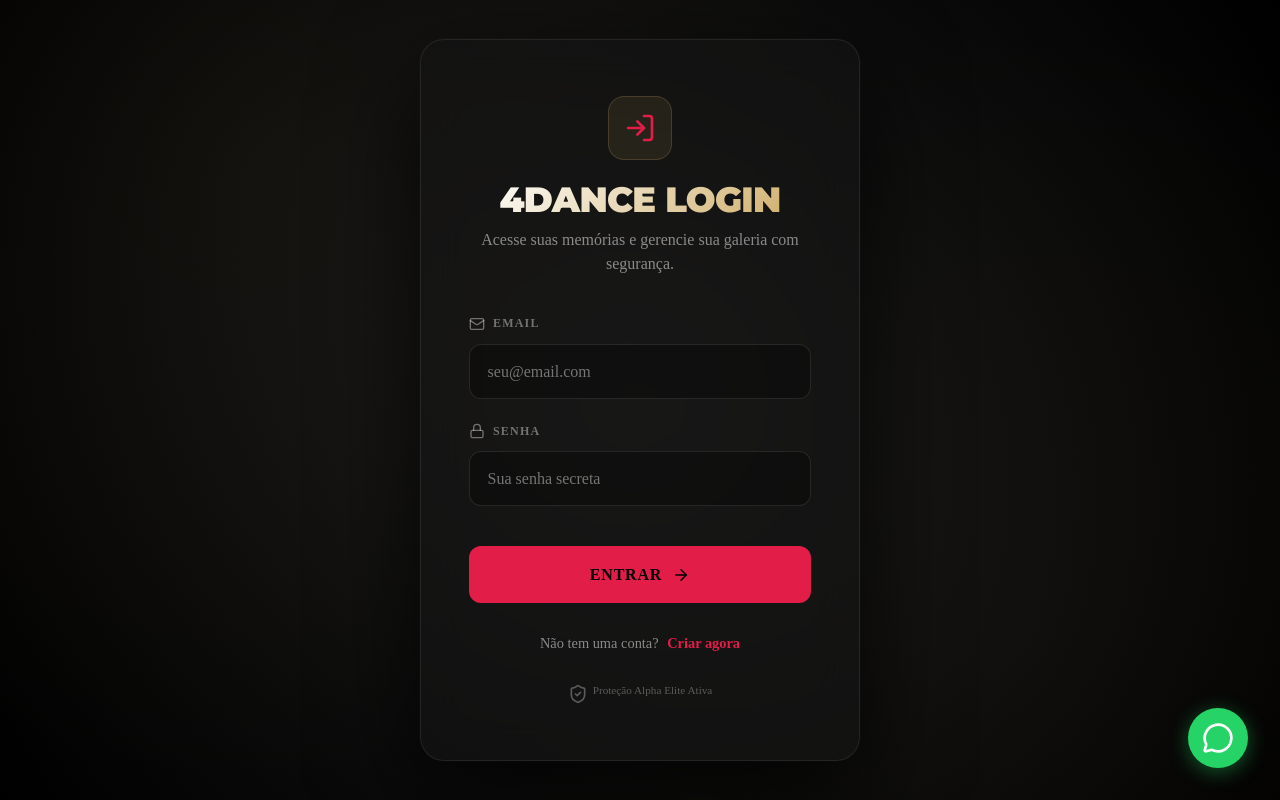
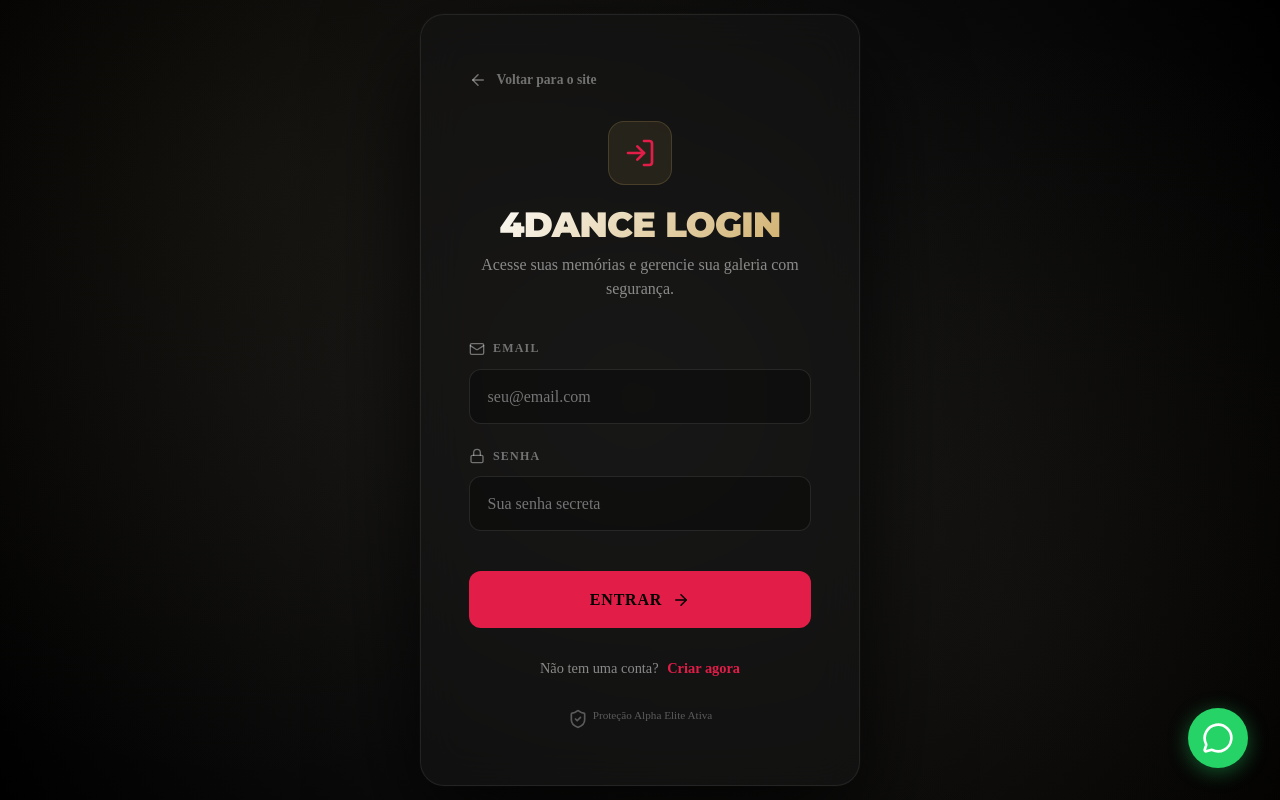
Before and after one commit to congresso4dance/4dance, a Next.js app: page /login in a window 1280 px wide. Built offline with nearby package versions, Linux system fonts and the light colour scheme; no server answers.

Commit message:
feat: add clear back to home button on auth pages

```diff
--- a/src/app/login/login.module.css
+++ b/src/app/login/login.module.css
@@ -28,6 +28,23 @@
   max-width: 440px;
   border: 1px solid rgba(255, 255, 255, 0.08);
   box-shadow: 0 40px 100px rgba(0,0,0,0.8), 0 0 0 1px rgba(255,255,255,0.02);
+}
+
+.backLink {
+  display: flex;
+  align-items: center;
+  gap: 0.6rem;
+  color: rgba(255, 255, 255, 0.4);
+  font-size: 0.85rem;
+  font-weight: 600;
+  margin-bottom: 2rem;
+  transition: all 0.3s;
+  width: fit-content;
+}
+
+.backLink:hover {
+  color: #fff;
+  transform: translateX(-5px);
 }
 
 .header {
--- a/src/app/login/page.tsx
+++ b/src/app/login/page.tsx
@@ -5,7 +5,7 @@ import { createClient } from '@/utils/supabase/client';
 import { useRouter } from 'next/navigation';
 import Link from 'next/link';
 import { motion } from 'framer-motion';
-import { LogIn, Mail, Lock, ArrowRight, ShieldCheck } from 'lucide-react';
+import { Mail, Lock, LogIn, ArrowLeft, ArrowRight, ShieldCheck } from 'lucide-react';
 import styles from './login.module.css';
 
 export default function LoginPage() {
@@ -68,6 +68,10 @@ export default function LoginPage() {
         className={styles.card}
       >
         <div className={styles.header}>
+          <Link href="/" className={styles.backLink}>
+            <ArrowLeft size={18} />
+            <span>Voltar para o site</span>
+          </Link>
           <div className={styles.logoIcon}>
             <LogIn size={32} color="var(--primary)" />
           </div>
```
Also changed, not shown: src/app/cadastro/page.tsx (+8 -1 lines).
